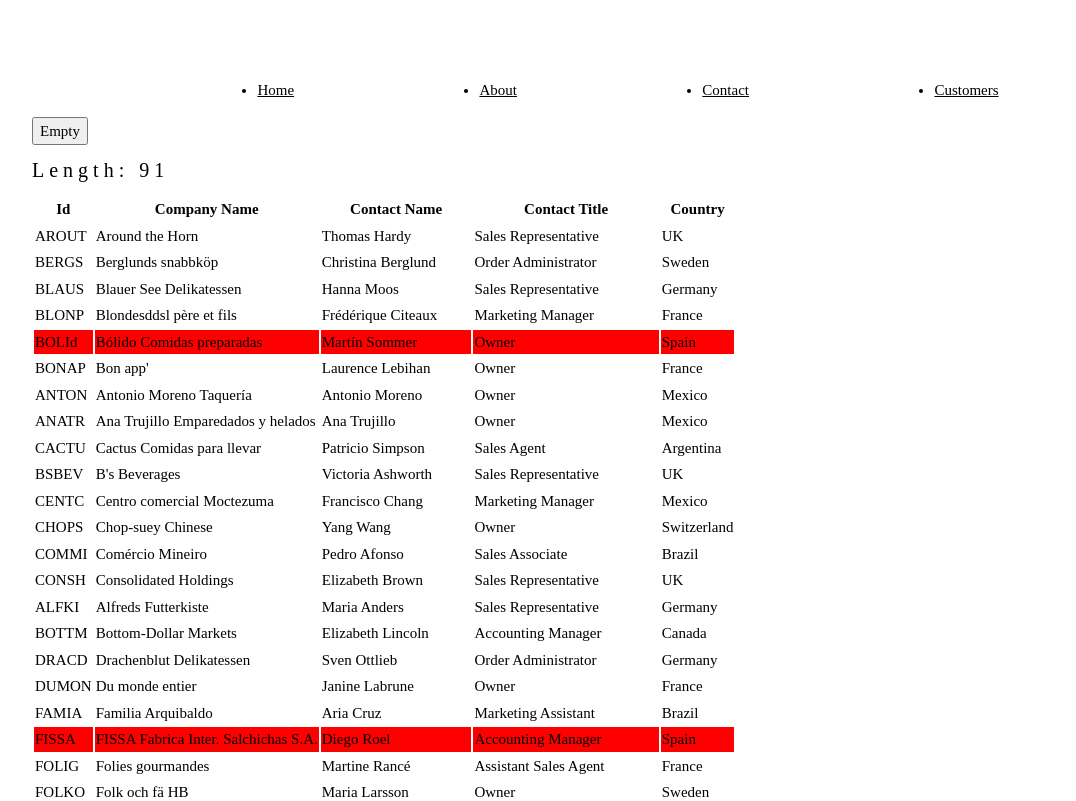
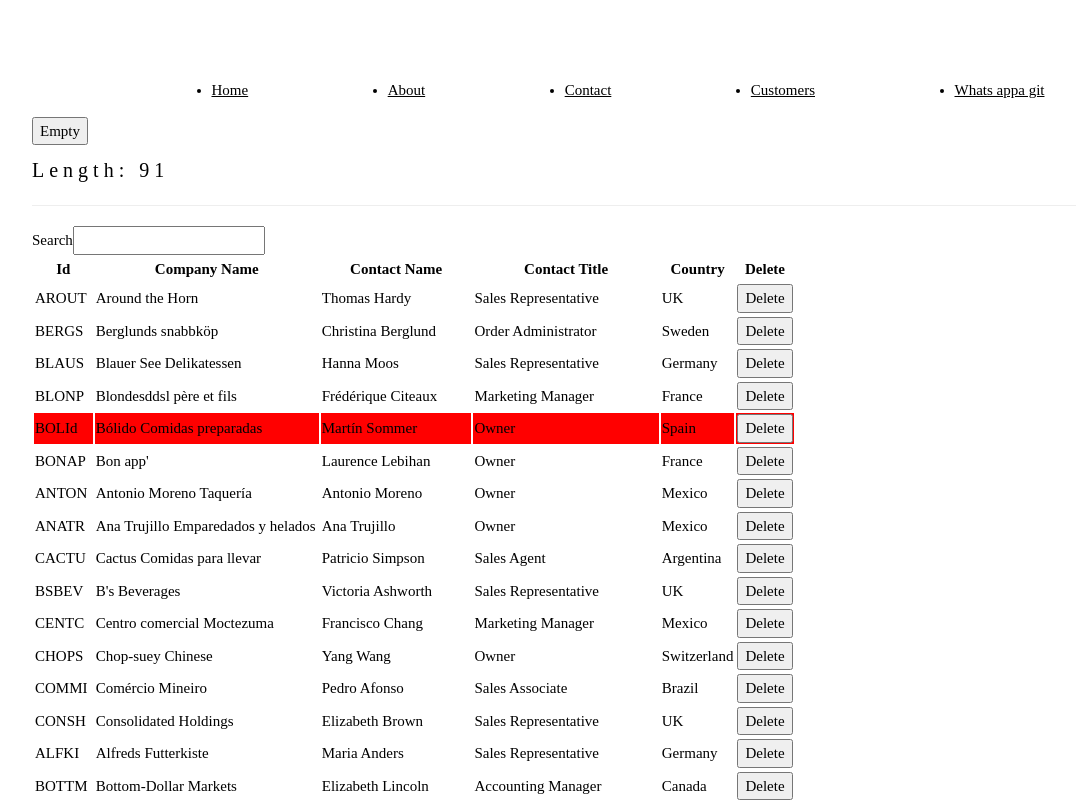
Before and after one commit to yakintech/bilge-adam-react-tutorial, a React (Create React App) app: page /customers in a window 1280 px wide. Shown: the top 801 px of the page, without its empty margins (32-1108 px from the left). Built offline with nearby package versions, Linux system fonts and the light colour scheme.

Commit message:
filter sample

```diff
--- a/src/App.jsx
+++ b/src/App.jsx
@@ -16,6 +16,7 @@ function App() {
         <li><Link to='/about'>About</Link></li>
         <li><Link to='/contact'>Contact</Link></li>
         <li><Link to='/customers'>Customers</Link></li>
+        <li><a href="http://gooogle.com">Whats appa git</a></li>
       </ul>
     </nav>
 
--- a/src/pages/Customers.jsx
+++ b/src/pages/Customers.jsx
@@ -6,10 +6,38 @@ function Customers() {
 
     const [customers, setcustomers] = useState(customersData)
 
-    //Country Spain ise o satırı kırmızı yap
+
+    const removeCustomer = (id) => {
+
+        var isDelete = window.confirm("Are you sure?");
+
+        if(isDelete){
+            var filteredCustomers = customers.filter(q => q.id != id);
+            setcustomers(filteredCustomers)
+        }
+
+    }
+
+    const search = (value) => {
+
+        var searchData = value.toLowerCase()
+
+        var filteredCustomers = customersData.filter(q => q.companyName.toLowerCase().includes(searchData))
+
+        setcustomers(filteredCustomers)
+
+    }
+
     return (<>
         <button onClick={() => setcustomers([])}>Empty</button>
         <h4>Length: {customers.length}</h4>
+
+        <hr />
+
+        <div>
+            <label htmlFor="">Search</label>
+            <input type="text" onChange={(e) => search(e.target.value)} />
+        </div>
         <table>
             <thead>
                 <tr>
@@ -18,6 +46,7 @@ function Customers() {
                     <th>Contact Name</th>
                     <th>Contact Title</th>
                     <th>Country</th>
+                    <th>Delete</th>
                 </tr>
             </thead>
             <tbody>
@@ -35,7 +64,9 @@ function Customers() {
                             <td>{item.contactName}</td>
                             <td>{item.contactTitle}</td>
                             <td>{item.address?.country}</td>
-
+                            <td>
+                                <button onClick={() => removeCustomer(item.id)}>Delete</button>
+                            </td>
                         </tr>
 
                     })
```
